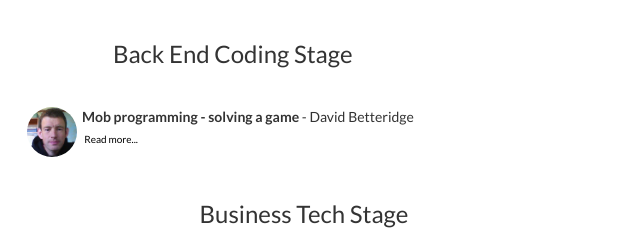
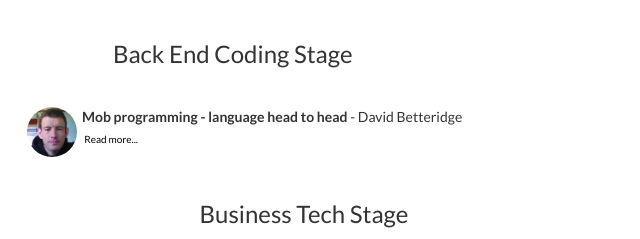
Before and after one commit to YorkTechFest/YorkTechFest.github.io, a plain HTML site: page index.html in a window 1280 px wide. Shown: the part 2180-2419 px from the top of the page, 336-976 px from the left. Drawn offline with nearby package versions, Linux system fonts and the light colour scheme.

Commit message:
Changed Dojo details

```diff
--- a/index.html
+++ b/index.html
@@ -311,12 +311,13 @@
                 <div class="col-sm-9">
                     <img src="speakers/davidbetteridge.jpg" alt="" align="left" class="img-rounded img-responsive" style="height:50px;border-radius: 50%;">
                     &nbsp;
-                    <b>Mob programming - solving a game</b> - David Betteridge
+                    <b>Mob programming - language head to head</b> - David Betteridge
 
                     <div class="collapsible_white_bg">&nbsp;&nbsp;&nbsp;&nbsp;Read more...</div>
                     <div class="content_white_bg">
                     <i>
                         Coding workshop - Want to have some fun coding in a relaxed and friendly environment? Interested in self-improvement through deliberate practice? Want to see what you can learn from fellow programmers, and teach them what you know? Then this session is for you!
+                        Two teams will compete using Mob Programming to see whose language is the best.
                     </i>
                     </div>
 
```
